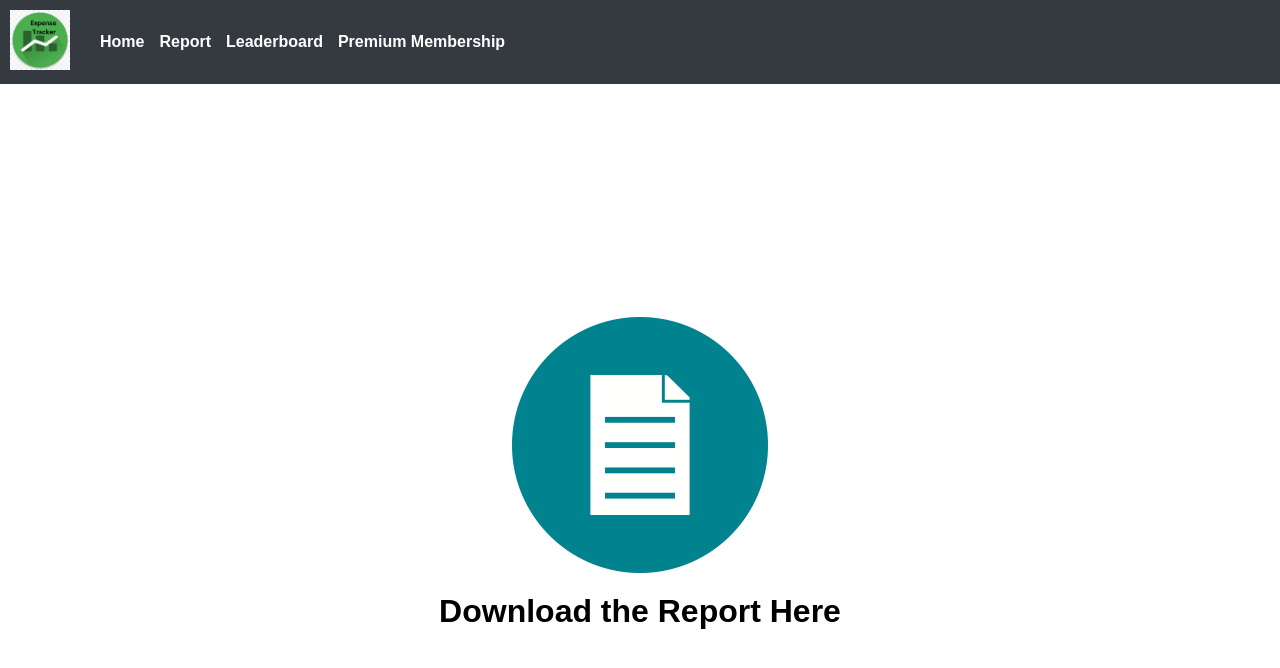
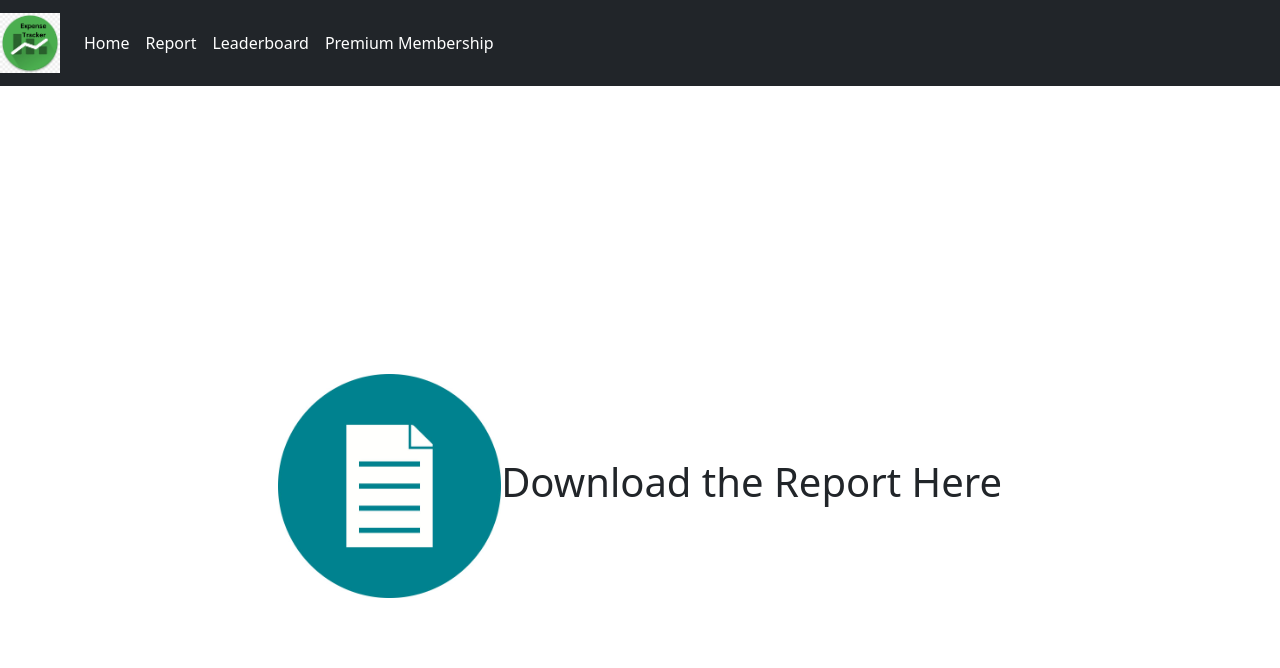
Before and after one commit to OnkarDivekar07/ExpenseApp, a website: page view/downloadreport.html in a window 1280 px wide. Drawn offline with nearby package versions, Linux system fonts and the light colour scheme.

Commit message:
final commit app production ready tested on aws ec2

```diff
--- a/index.js
+++ b/index.js
@@ -4,7 +4,7 @@ const express = require('express');
 const app = express();
 const sequelize = require('./util/database');
 const cors = require('cors');
-const helmet=require('helmet')
+const helmet = require('helmet')
 const fs = require('fs');
 const path = require('path');
 
@@ -39,7 +39,6 @@ app.use('/purchase', purchase)
 app.use('/resetpassword', resetpassword)
 
 app.get('*', (req, res) => {
-    console.log(req.url)
     res.sendFile(path.join(__dirname, `/${req.url}`));
 });
 
@@ -49,7 +48,6 @@ app.use((err, req, res, next) => {
     errorLogStream.write(`${new Date().toISOString()} - ${err.stack}\n`);
     res.status(500).send('Something failed!');
 });
-
 
 // Define associations
 expense.belongsTo(users, { foreignKey: 'userId' });
--- a/public/style.css
+++ b/public/style.css
@@ -1,4 +1,4 @@
-
+@import url('https://fonts.googleapis.com/css2?family=Poppins:wght@100;200;300;400;500;600;700;800;900&display=swap');
 
 * {
     padding: 0px;
--- a/public/styles.css
+++ /dev/null
@@ -1,62 +0,0 @@
-/* styles.css */
-
-body {
-    margin: 0;
-    font-family: 'Arial', sans-serif;
-}
-
-nav {
-    background-color: #343a40;
-    color: #ffffff;
-    padding: 10px;
-    display: flex;
-    justify-content: flex-start;
-    /* Updated from space-between to flex-start */
-    align-items: center;
-}
-
-nav img {
-    width: 60px;
-    height: 60px;
-    object-fit: cover;
-    margin-right: 15px;
-    /* Add margin to the logo */
-}
-
-nav ul {
-    list-style: none;
-    display: flex;
-    margin: 0;
-    padding: 0;
-}
-
-nav a {
-    text-decoration: none;
-    color: #ffffff;
-    margin-right: 15px;
-    /* Adjust margin between buttons */
-    font-weight: bold;
-    transition: color 0.3s ease;
-}
-
-nav a:hover {
-    color: #ffc107;
-}
-
-.container {
-    display: flex;
-    justify-content: center;
-    align-items: center;
-    height: 100vh;
-    flex-direction: column;
-}
-
-#downloadexpense {
-    cursor: pointer;
-    max-width: 20%;
-    height: auto;
-}
-
-h1 {
-    margin-top: 20px;
-}
--- a/view/downloadreport.html
+++ b/view/downloadreport.html
@@ -4,37 +4,45 @@
 <head>
     <meta charset="UTF-8">
     <meta name="viewport" content="width=device-width, initial-scale=1.0">
-    <link rel="stylesheet" href="\styles.css">
+    <title>Document</title>
+    <script src="https://cdn.jsdelivr.net/npm/bootstrap@5.3.2/dist/js/bootstrap.bundle.min.js"
+        integrity="sha384-C6RzsynM9kWDrMNeT87bh95OGNyZPhcTNXj1NW7RuBCsyN/o0jlpcV8Qyq46cDfL"
+        crossorigin="anonymous"></script>
 
-    <title>Download Report</title>
+    <link href="https://cdn.jsdelivr.net/npm/bootstrap@5.3.2/dist/css/bootstrap.min.css" rel="stylesheet"
+        integrity="sha384-T3c6CoIi6uLrA9TneNEoa7RxnatzjcDSCmG1MXxSR1GAsXEV/Dwwykc2MPK8M2HN" crossorigin="anonymous">
+
+    <script src="https://cdn.jsdelivr.net/npm/axios/dist/axios.min.js"></script>
+
+    <style>
+        /* Center the image */
+        .container {
+            display: flex;
+            justify-content: center;
+            align-items: center;
+            height: 100vh;
+            /* Adjust this value as needed */
+        }
+
+        /* Style for the clickable image */
+        #downloadexpense {
+            cursor: pointer;
+            max-width: 20%;
+            /* Set maximum width to 100% of the container */
+            height: auto;
+            /* Maintain aspect ratio */
+        }
+    </style>
 </head>
 
 <body>
-    <nav>
-        <a href="#">
-            <img src="\Your paragraph text.png" alt="Logo">
-        </a>
-        <ul>
-            <li><a href="/view/expense.html">Home</a></li>
-            <li><a href="/view/downloadreport.html">Report</a></li>
-            <li><a href="/view/leaderboard.html">Leaderboard</a></li>
-        </ul>
-        <ul>
-            <li><a href="/view/premiummembership.html">Premium Membership</a></li>
-        </ul>
-    </nav>
+    <div id="navbar-container"></div>
     <div class="container">
-        <img id="downloadexpense" src='/3783.9-file-icon-iconbunny.png' alt="Download Report">
+        <!-- Use an image tag for the clickable image -->
+        <img id="downloadexpense" src="\3783.9-file-icon-iconbunny.png" onclick="download()" alt="Download Report">
         <h1>Download the Report Here</h1>
     </div>
-    <script src="https://cdnjs.cloudflare.com/ajax/libs/axios/0.24.0/axios.min.js"></script>
     <script>
-    // your-script.js
-    document.addEventListener("DOMContentLoaded", function () {
-        const downloadButton = document.getElementById('downloadexpense');
-        downloadButton.addEventListener('click', download);
-    });
-
         function parseJwt(token) {
             var base64Url = token.split('.')[1];
             var base64 = base64Url.replace(/-/g, '+').replace(/_/g, '/');
@@ -44,34 +52,47 @@
 
             return JSON.parse(jsonPayload);
         }
-
         function download() {
             const token = localStorage.getItem('token');
-        const decodedtoken = parseJwt(token);
+            const decodedtoken = parseJwt(token)
             if (decodedtoken.ispremiumuser == null) {
-            alert("please buy membership to download a report");
-        } else {
+                alert("please buy membership to download a report")
+            }
+
+            else {
                 axios.get('http://43.205.116.5:3553/expense/download', { headers: { "Authorization": token } })
                     .then((response) => {
-                    console.log(response);
                         if (response.status === 201) {
                             var a = document.createElement("a");
                             a.href = response.data.fileurl;
-                        console.log(response);
                             a.download = 'myexpense.csv';
                             a.click();
                         } else {
-                        throw new Error(response.data.message);
+                            throw new Error(response.data.message)
                         }
+
+
                     })
                     .catch((err) => {
                         console.log(err);
                     });
             }
+
         }
 
+        document.addEventListener("DOMContentLoaded", function () {
+            const navbarContainer = document.getElementById('navbar-container');
+            const xhr = new XMLHttpRequest();
 
+            xhr.onreadystatechange = function () {
+                if (xhr.readyState == 4 && xhr.status == 200) {
+                    navbarContainer.innerHTML = xhr.responseText;
+                }
+            };
 
+            xhr.open("GET", "navbar.html", true);
+            xhr.send();
+        });
     </script>
 </body>
 
--- /dev/null
+++ b/view/navbar.html
@@ -0,0 +1,48 @@
+<!DOCTYPE html>
+<html lang="en">
+
+<head>
+    <meta charset="UTF-8">
+    <meta name="viewport" content="width=device-width, initial-scale=1.0">
+    <link href="https://cdn.jsdelivr.net/npm/bootstrap@5.3.2/dist/css/bootstrap.min.css" rel="stylesheet"
+        integrity="sha384-T3c6CoIi6uLrA9TneNEoa7RxnatzjcDSCmG1MXxSR1GAsXEV/Dwwykc2MPK8M2HN" crossorigin="anonymous">
+    <title>Document</title>
+</head>
+
+<body>
+    <nav class="navbar navbar-expand-lg navbar-dark bg-dark">
+        <a class="navbar-brand" href="#">
+            <!-- Add an img tag for the logo within the navbar-brand -->
+            <img src="\Your paragraph text.png" alt="Logo" width="60" height="60" class="d-inline-block align-top">
+        </a>
+        <button class="navbar-toggler" type="button" data-bs-toggle="collapse" data-bs-target="#navbarNav"
+            aria-controls="navbarNav" aria-expanded="false" aria-label="Toggle navigation">
+            <span class="navbar-toggler-icon"></span>
+        </button>
+        <div class="collapse navbar-collapse" id="navbarNav">
+            <ul class="navbar-nav">
+                <li class="nav-item">
+                    <a class="nav-link text-white" href="/view/expense.html">Home</a>
+                </li>
+                <li class="nav-item">
+                    <a class="nav-link text-white" href="/view/downloadreport.html">Report</a>
+                </li>
+                <li class="nav-item">
+                    <a class="nav-link text-white" href="/view/leaderboard.html">Leaderboard</a>
+                </li>
+            </ul>
+            <ul class="navbar-nav ml-auto">
+                <li class="nav-item">
+                    <a class="nav-link text-white" href="/view/premiummembership.html">Premium Membership</a>
+                </li>
+            </ul>
+        </div>
+    </nav>
+
+    <!-- Bootstrap JavaScript Bundle with Popper -->
+    <script src="https://cdn.jsdelivr.net/npm/bootstrap@5.3.2/dist/js/bootstrap.bundle.min.js"
+        integrity="sha384-C6RzsynM9kWDrMNeT87bh95OGNyZPhcTNXj1NW7RuBCsyN/o0jlpcV8Qyq46cDfL"
+        crossorigin="anonymous"></script>
+</body>
+
+</html>
```
Also changed, not shown: public/leaderboard.css (deleted, +0 -34 lines), view/email.html (+6 -1 lines), view/expense.html (+18 -17 lines), view/index.html (+9 -11 lines), view/leaderboard.html (+20 -19 lines), view/premiummembership.html (+13 -20 lines). Lines whose indentation alone changed are shown as unchanged.
